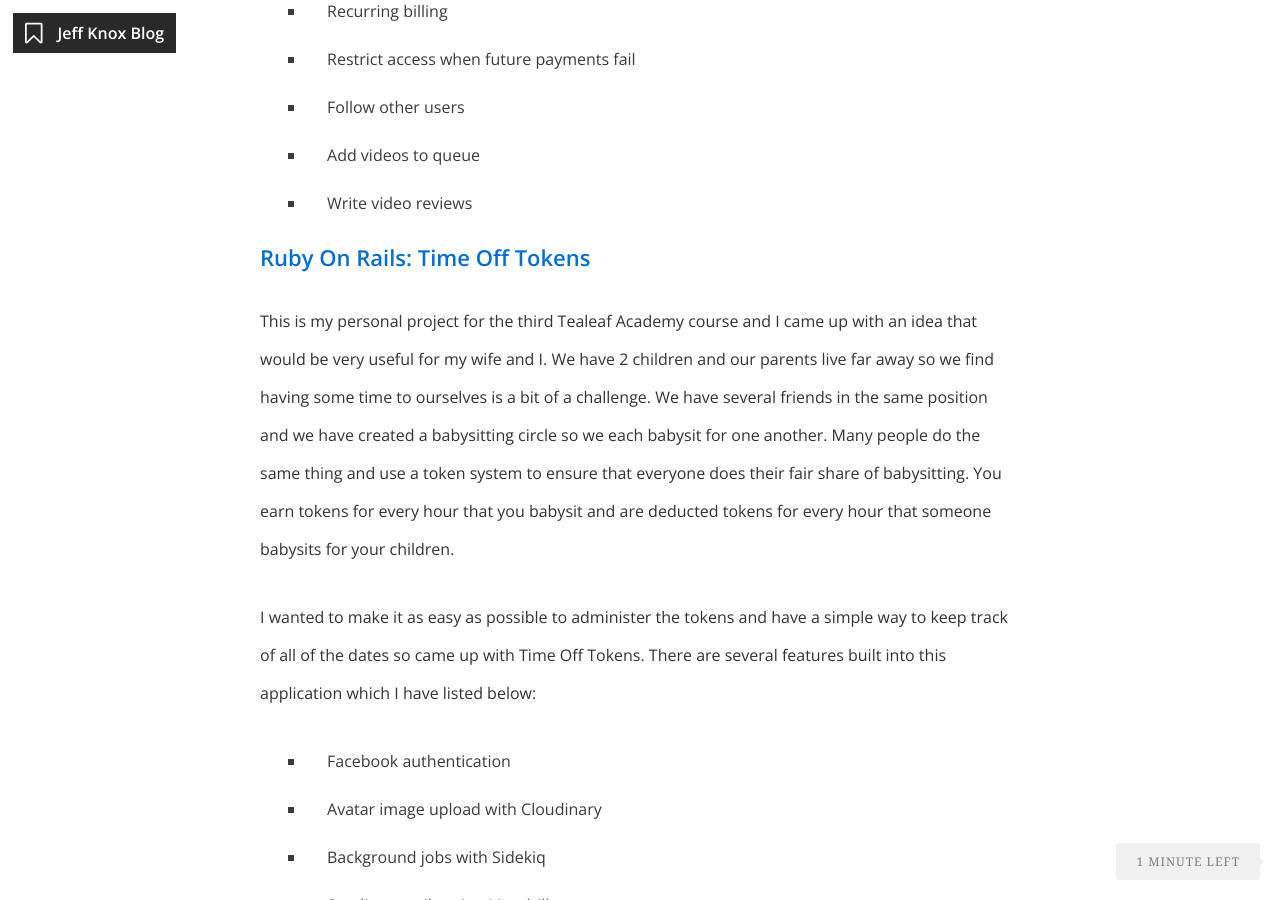
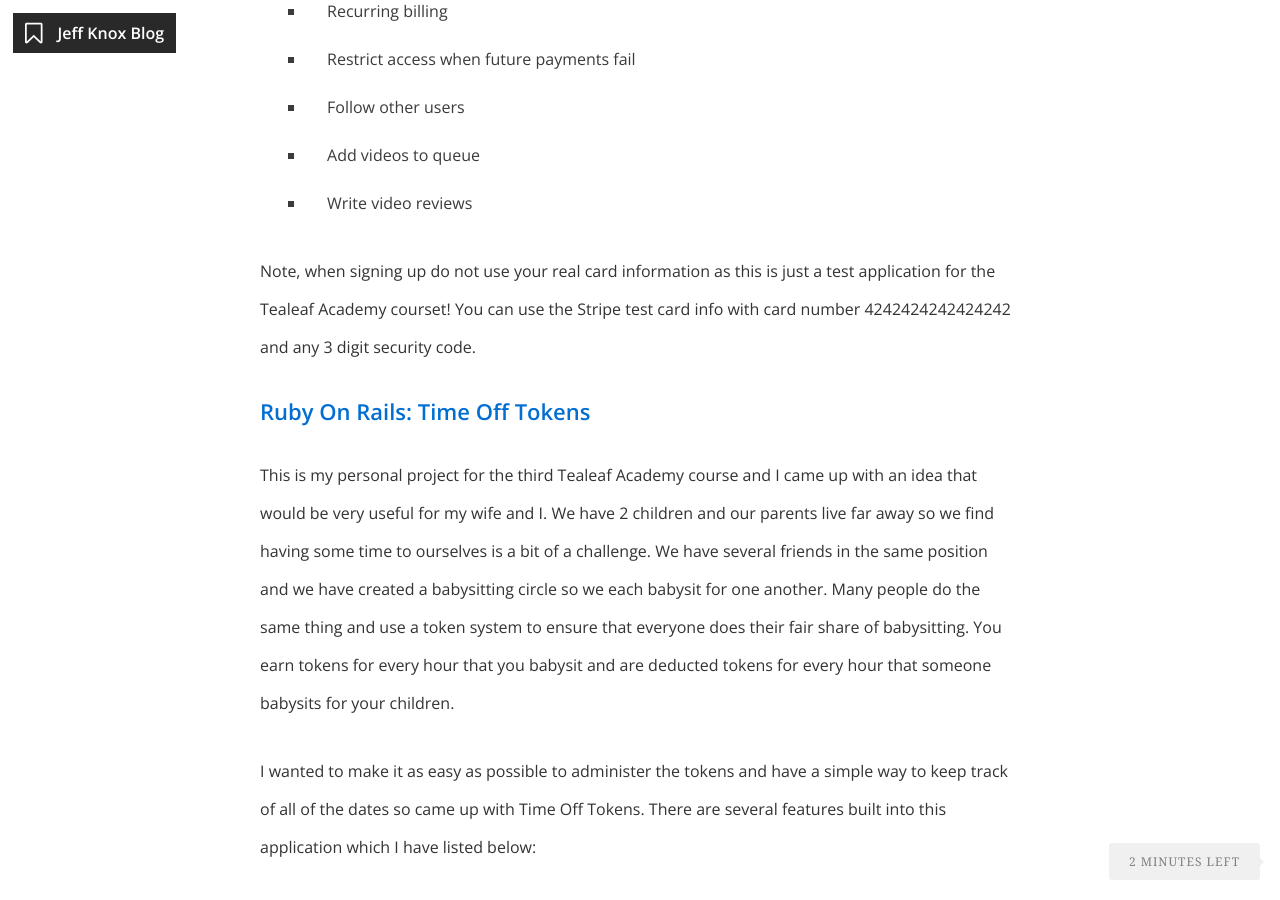
Before and after one commit to knoxjeffrey/knoxjeffrey.github.io, a Jekyll site: the page built from projects.md, in a window 1280 px wide and 900 px high, scrolled down 3021 px. Built offline with Jekyll 4.4.1, drawn with Linux system fonts in a browser that asks for light colours; nearby versions of some CDN libraries.

Commit message:
new projects added

```diff
--- a/projects.md
+++ b/projects.md
@@ -55,6 +55,8 @@ This is my project for the third Tealeaf Academy course and is basicaly a Nexfli
 - Add videos to queue
 - Write video reviews
 
+Note, when signing up do not use your real card information as this is just a test application for the Tealeaf Academy courset!  You can use the Stripe test card info with card number 4242424242424242 and any 3 digit security code.
+
 ###[Ruby On Rails: Time Off Tokens](http://www.timeofftokens.com "Time Off Tokens")
 This is my personal project for the third Tealeaf Academy course and I came up with an idea that would be very useful for my wife and I.  We have 2 children and our parents live far away so we find having some time to ourselves is a bit of a challenge.  We have several friends in the same position and we have created a babysitting circle so we each babysit for one another.  Many people do the same thing and use a token system to ensure that everyone does their fair share of babysitting.  You earn tokens for every hour that you babysit and are deducted tokens for every hour that someone babysits for your children.
 
```
